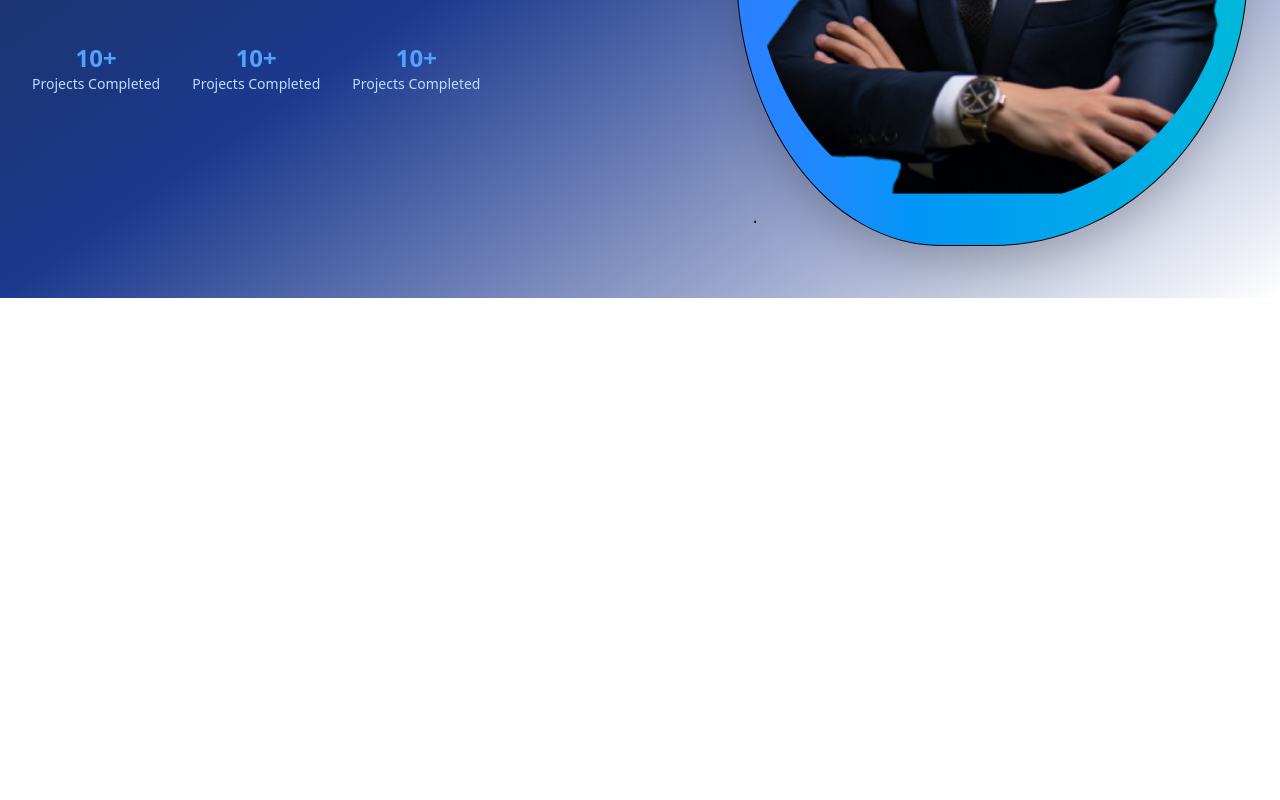
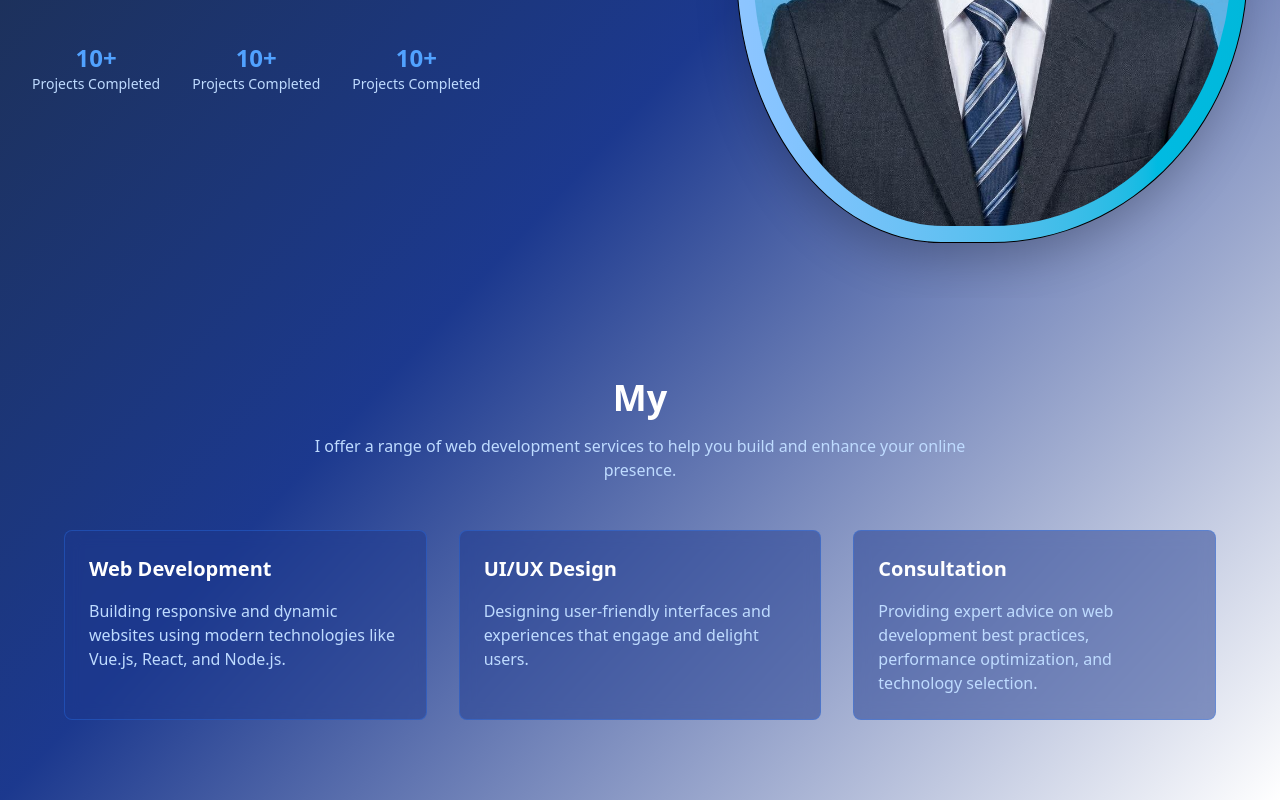
Before and after one commit to MrrMiroTa/My-Portfolio, a Vue app: page / in a window 1280 px wide. Shown: the part 590-1390 px from the top of the page. Before the commit the page ends 888 px from the top, so only its background shows below. Built offline with nearby package versions, Linux system fonts and the light colour scheme.

Commit message:
add service page

```diff
--- a/src/App.vue
+++ b/src/App.vue
@@ -2,6 +2,7 @@
   <div class="min-h-screen bg-linear-to-br from-gray-800 via-blue-900 to-bg-gray-800">
     <NavBar />
     <Hero />
+    <Service/>
   </div>
 </template>
 <script>
@@ -10,10 +11,12 @@ import 'aos/dist/aos.css';
 import Hero from './components/Hero.vue';
 import NavBar from './components/NavBar.vue';
 import { ref, nextTick, onMounted } from 'vue';
+import Service from './components/Service.vue';
 export default {
   components: {
     NavBar,
     Hero,
+    Service
   },
   setup(){
     const loading = ref(true);
--- a/src/components/Hero.vue
+++ b/src/components/Hero.vue
@@ -61,11 +61,9 @@
                 </div>
                <div class="lg:h-full flex justify-center lg:justify-end" data-aos="fade-left" data-aos-delay="800">
                 <div class="relative w-full max-w-md lg:max-w-lg">
-                    <div class="relative z-10 bg-linear-to-r from-blue-500 to-cyan-500 shadow-2xl rounded-[50%_40%_50%_40%/60%_60%_40%_40%] p-4 backdrop-blur-sm border border-blue-500/30-transparent-y-6" data-aos="zoom-in" data-aos-delay="1000">
-                        <img src="../assets/hero.png" alt="Hero Image"
+                    <div class="relative z-10 bg-linear-to-r from-blue-300 to-cyan-500 shadow-2xl rounded-[50%_40%_50%_40%/60%_60%_40%_40%] p-4 backdrop-blur-sm border border-blue-500/30-transparent-y-6" data-aos="zoom-in" data-aos-delay="1000">
+                        <img src="../assets/card.jpg" alt="Hero Image"
                             class="w-full h-auto rounded-[50%_40%_50%_40%/60%_60%_40%_40%] object-cover" />
-                       .
-
                     </div>
 
                 </div>
--- a/src/components/NavBar.vue
+++ b/src/components/NavBar.vue
@@ -3,7 +3,7 @@ export default {
     data() {
         return {
             Menu: [
-                { name: 'Home', href: '#home' },
+                { name: 'Home', href: './' },
                 { name: 'About', href: '#about' },
                 { name: 'Skills', href: '#skills' },
                 { name: 'Testimonials', href: '#testimonials' },
@@ -29,9 +29,11 @@ export default {
 </script>
 <template>
     <header class="flex justify-between items-center p-6 bg-opacity-50 relative z-20">
-        <div class="text-3xl font-bold bg-linear-to-r from-blue-400 to-cyan-400 bg-clip-text text-transparent">
-            Sophors <span class="font-black">Portfolio</span>
-        </div>
+        <a href="./">
+            <div class="text-3xl font-bold bg-linear-to-r from-blue-400 to-cyan-400 bg-clip-text text-transparent">
+                Sophors <span class="font-black">Portfolio</span>
+            </div>
+        </a>
         <div class="md:hidden z-30">
             <button type="button"
                 class="block focus-outline-none p-2 rounded-lg bg-blue-800/50 hover:bg-blue-800/70 transition-all duration-300"
--- /dev/null
+++ b/src/components/Service.vue
@@ -0,0 +1,39 @@
+<template>
+    <div class="relative py-20 overflow-hidden" id="services">
+        <div class="reative z-10 max-w-7xl mx-auto px-5 sm:px-8 lg:px-16">
+            <div class="text-center mb-12" data-aos="fade-up">
+                <h2 class="text-4xl font-bold text-white mb-4">My
+                    <span class="text-transparent bg-clip-text bg-linear-to-r from-blue-500 to-cyan-500"></span>
+
+                </h2>
+                <p class="mt-4 text-blue-200 max-w-2xl mx-auto">I offer a range of web development services to help you
+                    build and enhance your online presence.</p>
+            </div>
+            <div class="grid md:grid-cols-3 gap-8" data-aos="fade-up" data-aos-delay="200">
+                <div
+                    class="bg-blue-900/50 backdrop-blur-sm border border-blue-500/30 rounded-lg p-6 hover:scale-105 transition-transform duration-300">
+                    <h3 class="text-xl font-semibold text-white mb-4">Web Development</h3>
+                    <p class="text-blue-200">Building responsive and dynamic websites using modern technologies like
+                        Vue.js, React, and Node.js.</p>
+                </div>
+                <div
+                    class="bg-blue-900/50 backdrop-blur-sm border border-blue-500/30 rounded-lg p-6 hover:scale-105 transition-transform duration-300">
+                    <h3 class="text-xl font-semibold text-white mb-4">UI/UX Design</h3>
+                    <p class="text-blue-200">Designing user-friendly interfaces and experiences that engage and delight
+                        users.</p>
+                </div>
+                <div
+                    class="bg-blue-900/50 backdrop-blur-sm border border-blue-500/30 rounded-lg p-6 hover:scale-105 transition-transform duration-300">
+                    <h3 class="text-xl font-semibold text-white mb-4">Consultation</h3>
+                    <p class="text-blue-200">Providing expert advice on web development best practices, performance
+                        optimization, and technology selection.</p>
+                </div>
+            </div>
+
+        </div>
+    </div>
+</template>
+<script>
+
+</script>
+<style></style>
```
Also changed, not shown: src/assets/card.jpg (added).
